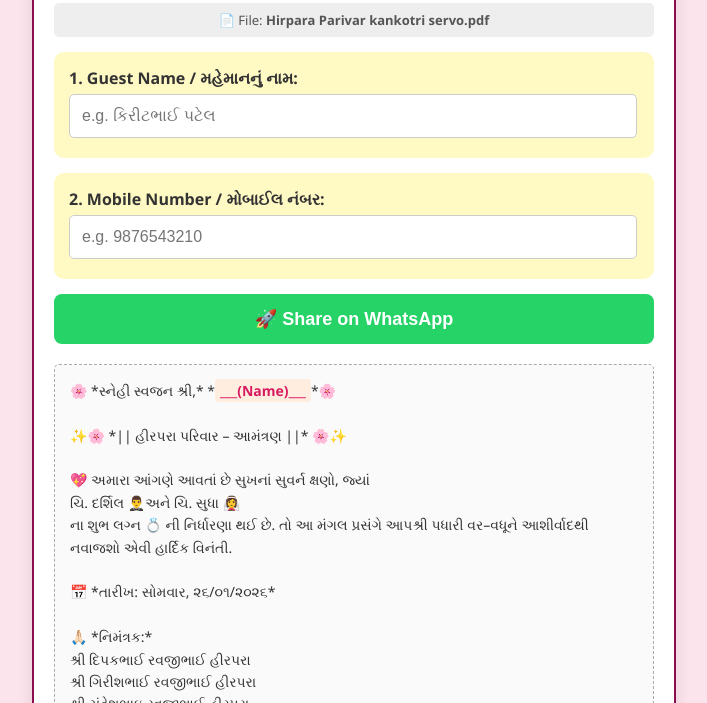
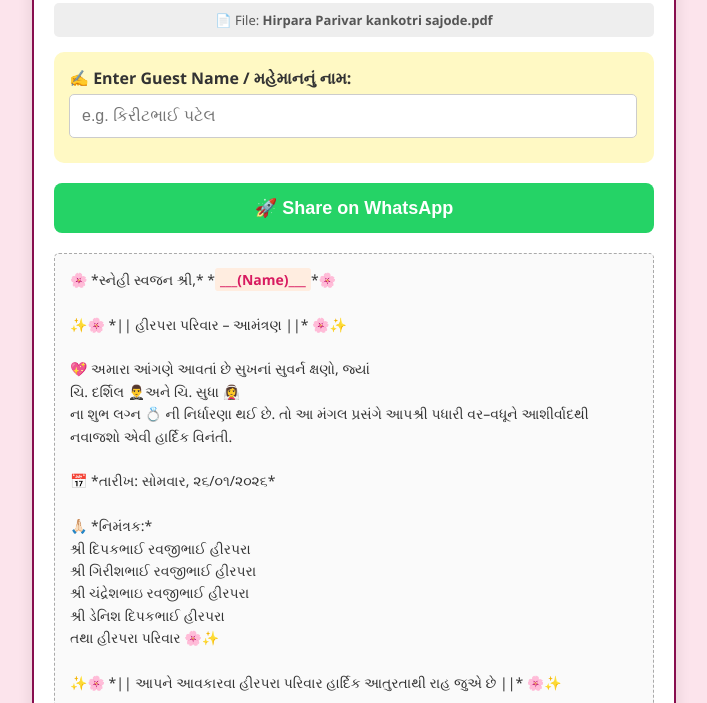
Before and after one commit to zeelhirapara/hello, a plain HTML site: page index.html in a window 1280 px wide. Shown: the part 97-800 px from the top of the page, without its empty margins (286-993 px from the left). Drawn offline with Linux system fonts and the light colour scheme.

Commit message:
Add files via upload

```diff
--- a/index.html
+++ b/index.html
@@ -27,7 +27,7 @@
         .status { font-size: 13px; color: #555; margin-bottom: 15px; background: #eee; padding: 8px; border-radius: 5px;}
 
         .input-group {
-            margin-bottom: 15px;
+            margin-bottom: 20px;
             padding: 15px;
             background-color: #fff9c4;
             border-radius: 10px;
@@ -36,13 +36,13 @@
 
         label { font-weight: bold; color: #333; display: block; margin-bottom: 5px; }
 
-        input[type="text"], input[type="number"] {
+        input[type="text"] {
             padding: 12px;
             width: 95%;
             font-size: 16px;
             border: 1px solid #ccc;
             border-radius: 5px;
-            margin-bottom: 5px;
+            margin-bottom: 10px;
         }
 
         /* Buttons */
@@ -105,16 +105,11 @@
 
     <div class="container">
         <h2>🌸 Hirpara Parivar Invitation 🌸</h2>
-        <div class="status">📄 File: <b>Hirpara Parivar kankotri servo.pdf</b></div>
+        <div class="status">📄 File: <b>Hirpara Parivar kankotri sajode.pdf</b></div>
 
         <div class="input-group">
-            <label>1. Guest Name / મહેમાનનું નામ:</label>
+            <label>✍️ Enter Guest Name / મહેમાનનું નામ:</label>
             <input type="text" id="guestName" placeholder="e.g. કિરીટભાઈ પટેલ" oninput="updatePreview()">
-        </div>
-
-        <div class="input-group">
-            <label>2. Mobile Number / મોબાઈલ નંબર:</label>
-            <input type="number" id="guestMobile" placeholder="e.g. 9876543210">
         </div>
 
         <button class="btn btn-share" onclick="shareToWhatsApp()">
@@ -123,9 +118,9 @@
 
         <div id="msgBox" class="instruction">
             ✅ <b>Text Copied! / લખાણ કોપી થઈ ગયું છે!</b> <br><br>
-            1. Select WhatsApp.<br>
-            2. Search/Select the contact.<br>
-            3. <b>Long Press & PASTE</b> text in the caption.<br>
+            1. Select WhatsApp from the menu.<br>
+            2. Pick the contact.<br>
+            3. <b>Long Press & PASTE</b> the text in the caption box.<br>
         </div>
 
         <div id="previewArea">🌸 *સ્નેહી સ્વજન શ્રી,* *<span id="displayName" class="highlight">___(Name)___</span>*🌸
@@ -149,8 +144,9 @@
     </div>
 
     <script>
-        // PDF FILE NAME CONFIGURATION
-        const DEFAULT_PDF_FILE = "Hirpara Parivar kankotri servo.pdf";
+        // THIS IS THE FILE NAME THE CODE LOOKS FOR
+        // Make sure your real PDF is named exactly "Hirpara Parivar kankotri sajode.pdf"
+        const DEFAULT_PDF_FILE = "Hirpara Parivar kankotri sajode.pdf";
 
         function updatePreview() {
             var inputName = document.getElementById("guestName").value;
@@ -173,24 +169,26 @@
                 return;
             }
 
-            // 1. COPY TEXT (Auto-Copy Fix)
+            // STEP 1: Copy Text to Clipboard (Workaround for Android WhatsApp)
             try {
                 await navigator.clipboard.writeText(textContent);
+                // Show the instruction box to user
                 msgBox.style.display = "block";
             } catch (err) {
                 console.error("Copy failed", err);
             }
 
-            // 2. SHARE PDF
+            // STEP 2: Fetch the PDF and Share
             if (navigator.share) {
                 try {
                     const response = await fetch(DEFAULT_PDF_FILE);
 
                     if (!response.ok) {
-                        throw new Error("PDF File not found! Ensure 'Hirpara Parivar kankotri servo.pdf' is in the folder.");
+                        throw new Error("File not found! Make sure 'Hirpara Parivar kankotri sajode.pdf' is in the folder.");
                     }
 
                     const blob = await response.blob();
+                    // We name the file that gets shared "Hirpara_Invitation.pdf"
                     const file = new File([blob], "Hirpara_Invitation.pdf", { type: "application/pdf" });
 
                     let shareData = {
@@ -204,7 +202,7 @@
                     alert("Error: " + err.message);
                 }
             } else {
-                alert("Your browser does not support file sharing. Please Copy Text & Attach PDF manually.");
+                alert("Your browser does not support sharing files. Please Copy Text & Send manually.");
             }
         }
     </script>
```
Also changed, not shown: 1 other file.
